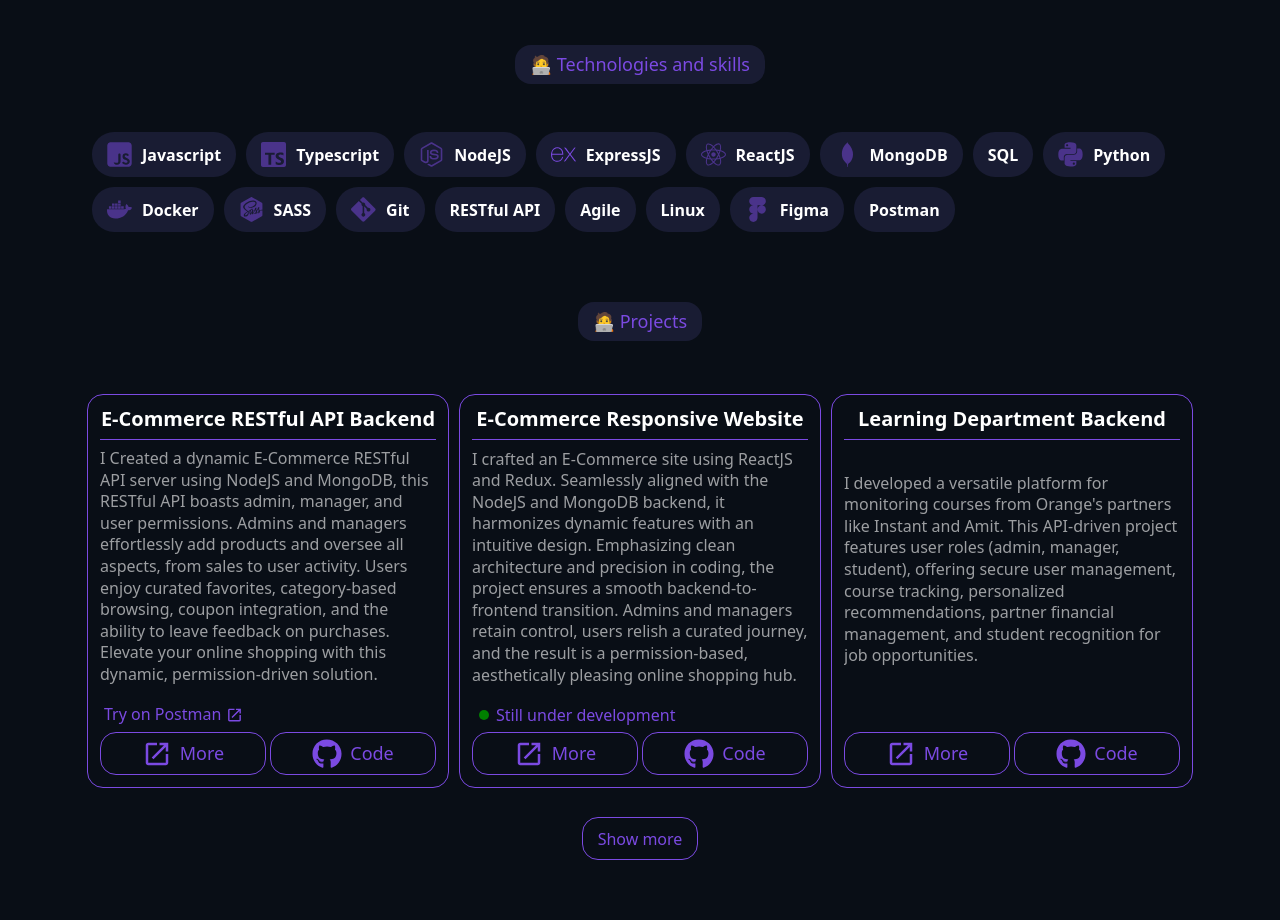
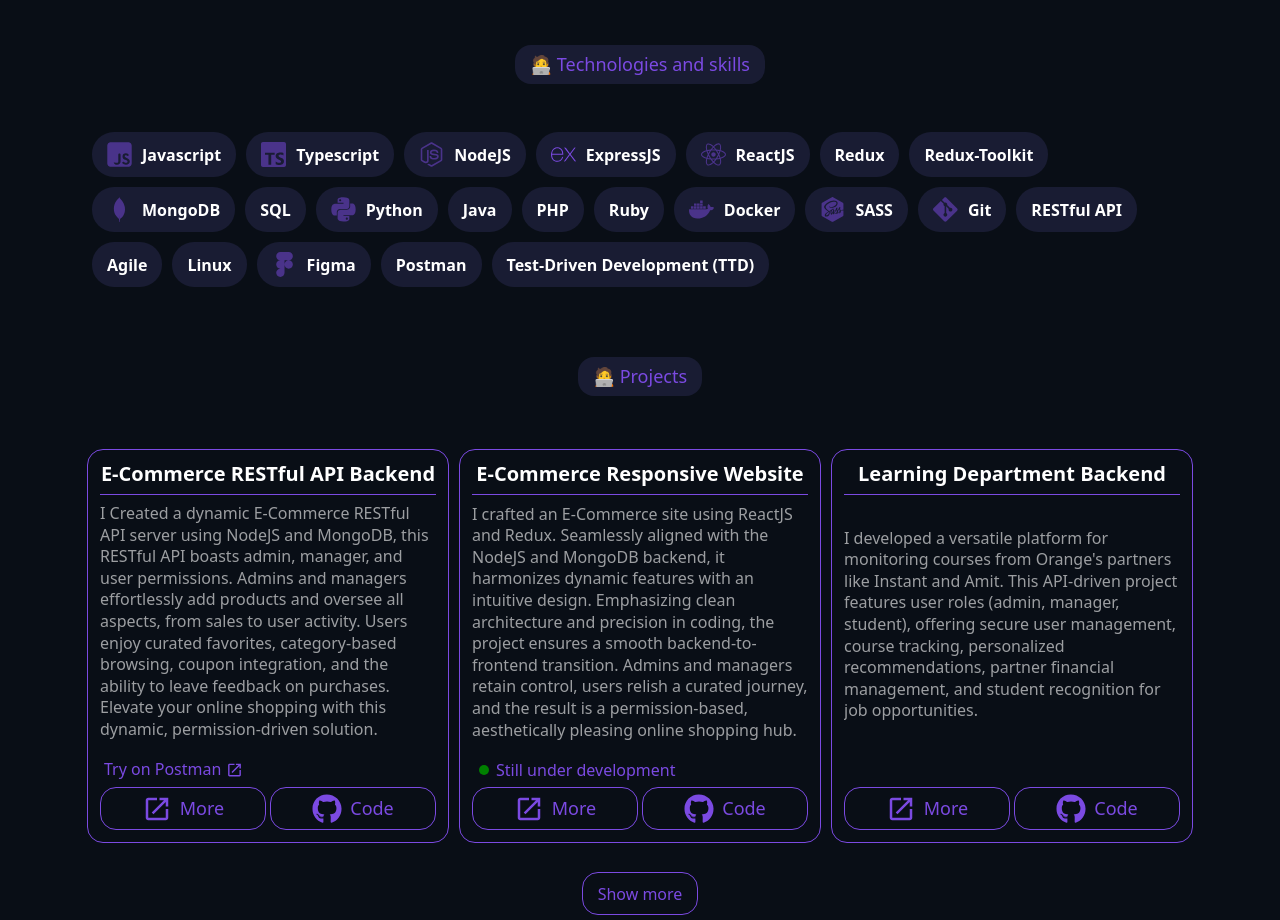
Before and after one commit to bassem620/my-portfolio, a React (Create React App) app: page / in a window 1280 px wide. Shown: the part 1180-2100 px from the top of the page. Built offline with nearby package versions, Linux system fonts and the light colour scheme.

Commit message:
skills list updated

```diff
--- a/src/assets/skills.js
+++ b/src/assets/skills.js
@@ -32,6 +32,14 @@ const skills = [
         logo: react
     },
     {
+        name: 'Redux',
+        logo: null
+    },
+    {
+        name: 'Redux-Toolkit',
+        logo: null
+    },
+    {
         name: 'MongoDB',
         logo: mongo
     },
@@ -42,6 +50,18 @@ const skills = [
     {
         name: 'Python',
         logo: python
+    },
+    {
+        name: 'Java',
+        logo: null
+    },
+    {
+        name: 'PHP',
+        logo: null
+    },
+    {
+        name: 'Ruby',
+        logo: null
     },
     {
         name: 'Docker',
@@ -75,6 +95,10 @@ const skills = [
         name: 'Postman',
         logo: null
     },
+    {
+        name: 'Test-Driven Development (TTD)',
+        logo: null
+    },
 ]
 
 export default skills;
```
